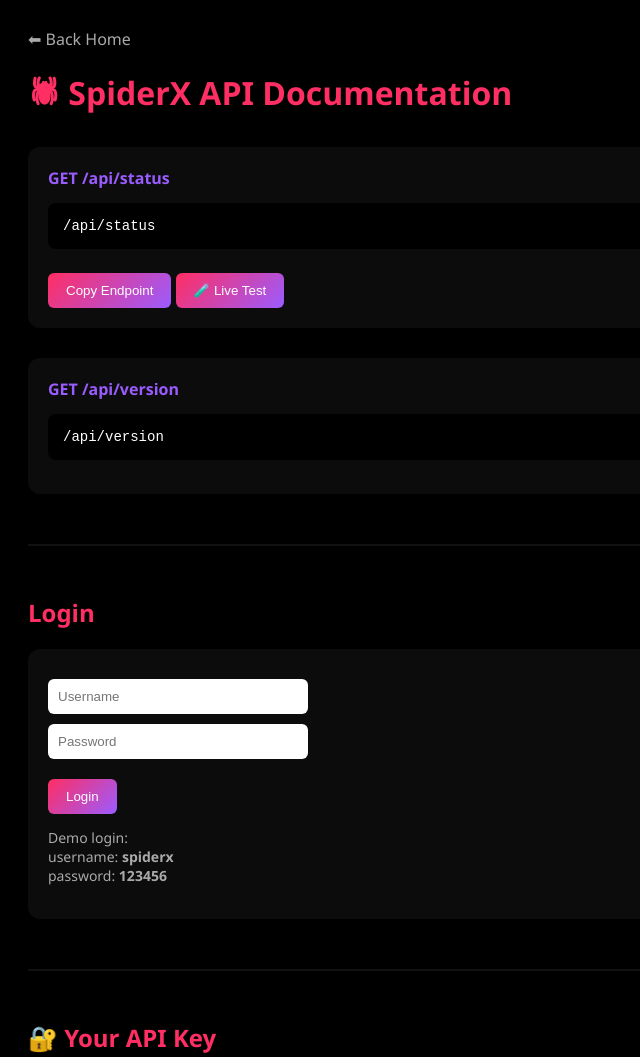
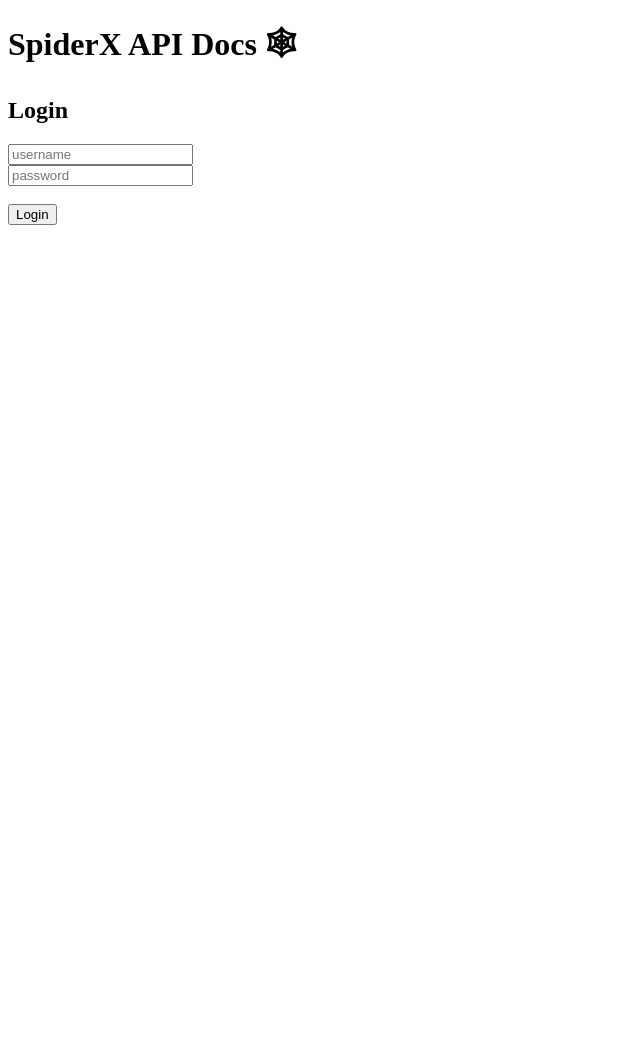
Before and after one commit to SpiderXo/SpiderX-API, a website: page public/docs.html in a window 1280 px wide. Shown: the top 1057 px of the page, without its empty margins (0-640 px from the left). After the commit the page ends 800 px from the top, so only its background shows below. Drawn offline with Linux system fonts and the light colour scheme.

Commit message:
Update docs.html

```diff
--- a/public/docs.html
+++ b/public/docs.html
@@ -1,188 +1,44 @@
 <!DOCTYPE html>
-<html lang="en">
+<html>
 <head>
-  <meta charset="UTF-8">
-  <title>SpiderX API Docs</title>
-  <meta name="viewport" content="width=device-width, initial-scale=1.0">
-
-  <style>
-    body {
-      background: #000;
-      color: #fff;
-      font-family: "Segoe UI", sans-serif;
-      padding: 20px;
-    }
-
-    h1, h2 {
-      color: #ff2e63;
-    }
-
-    .card {
-      background: #0c0c0c;
-      padding: 20px;
-      border-radius: 12px;
-      margin-bottom: 30px;
-    }
-
-    .endpoint {
-      color: #9b5cff;
-      font-weight: bold;
-      margin-bottom: 10px;
-    }
-
-    pre {
-      background: #000;
-      padding: 15px;
-      border-radius: 8px;
-      overflow-x: auto;
-      font-size: 14px;
-    }
-
-    button {
-      margin-top: 10px;
-      padding: 10px 18px;
-      background: linear-gradient(135deg, #ff2e63, #9b5cff);
-      border: none;
-      color: #fff;
-      border-radius: 6px;
-      cursor: pointer;
-    }
-
-    button:hover {
-      box-shadow: 0 0 20px rgba(255, 46, 99, 0.4);
-    }
-
-    input {
-      display: block;
-      margin: 10px 0;
-      padding: 10px;
-      width: 240px;
-      border-radius: 6px;
-      border: none;
-    }
-
-    a {
-      color: #aaa;
-      text-decoration: none;
-    }
-
-    hr {
-      border: 1px solid #111;
-      margin: 50px 0;
-    }
-  </style>
+  <title>SpiderX Docs</title>
 </head>
-
 <body>
 
-<a href="index.html">⬅ Back Home</a>
+<h1>SpiderX API Docs 🕸</h1>
 
-<h1>🕷 SpiderX API Documentation</h1>
-
-<!-- STATUS ENDPOINT -->
-<div class="card">
-  <div class="endpoint">GET /api/status</div>
-
-  <pre id="status-endpoint">/api/status</pre>
-
-  <button onclick="copyEndpoint()">Copy Endpoint</button>
-  <button onclick="testStatus()">🧪 Live Test</button>
-</div>
-
-<!-- VERSION ENDPOINT -->
-<div class="card">
-  <div class="endpoint">GET /api/version</div>
-
-  <pre>/api/version</pre>
-</div>
-
-<hr>
-
-<!-- LOGIN -->
 <h2>Login</h2>
-
-<div class="card">
-  <input id="u" placeholder="Username">
-  <input id="p" type="password" placeholder="Password">
-
-  <button onclick="login()">Login</button>
-
-  <p style="color:#aaa;font-size:14px">
-    Demo login:<br>
-    username: <b>spiderx</b><br>
-    password: <b>123456</b>
-  </p>
-</div>
-
-<hr>
-
-<!-- API KEY -->
-<h2>🔐 Your API Key</h2>
-
-<div class="card">
-  <pre id="apiKey">Not logged in</pre>
-</div>
-
-<hr>
-
-<!-- ABOUT -->
-<h2>👤 About Owner</h2>
-
-<div class="card">
-  <p>Name: <b>SpiderX</b></p>
-  <p>Independent developer.</p>
-  <p>Built with logic, not templates.</p>
-</div>
+<input id="username" placeholder="username">
+<br>
+<input id="password" type="password" placeholder="password">
+<br><br>
+<button onclick="login()">Login</button>
 
 <script>
-function copyEndpoint() {
-  navigator.clipboard.writeText("/api/status");
-  alert("Endpoint copied!");
-}
+function login() {
+  const username = document.getElementById("username").value;
+  const password = document.getElementById("password").value;
 
-function testStatus() {
-  const key = localStorage.getItem("apiKey");
-
-  fetch("/api/status", {
-    headers: {
-      "x-api-key": key || ""
-    }
-  })
-  .then(res => res.json())
-  .then(data => {
-    alert(JSON.stringify(data, null, 2));
-  })
-  .catch(() => {
-    alert("API not reachable");
-  });
-}
-
-function login() {
   fetch("/api/login", {
     method: "POST",
-    headers: { "Content-Type": "application/json" },
-    body: JSON.stringify({
-      username: u.value,
-      password: p.value
-    })
+    headers: {
+      "Content-Type": "application/json"
+    },
+    body: JSON.stringify({ username, password })
   })
   .then(res => res.json())
   .then(data => {
     if (data.apiKey) {
+      // 🔥 نحفظ الـ API Key
       localStorage.setItem("apiKey", data.apiKey);
-      document.getElementById("apiKey").innerText = data.apiKey;
-      alert("Login successful!");
+
+      // 🔥 نروح على Dashboard
+      window.location.href = "/dashboard.html";
     } else {
       alert("Login failed");
     }
   });
 }
-
-// show saved key if exists
-const savedKey = localStorage.getItem("apiKey");
-if (savedKey) {
-  document.getElementById("apiKey").innerText = savedKey;
-}
 </script>
 
 </body>
```
